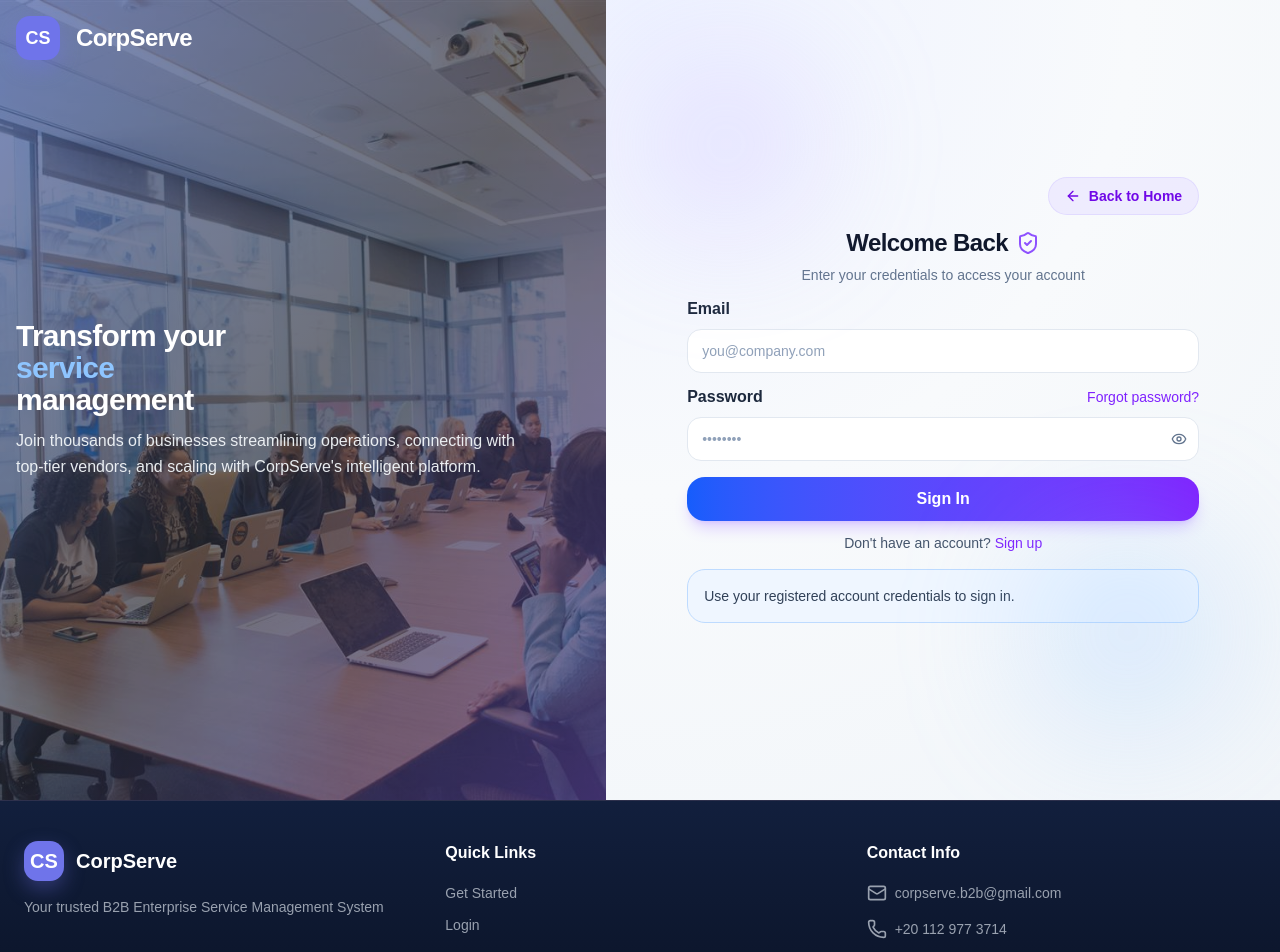
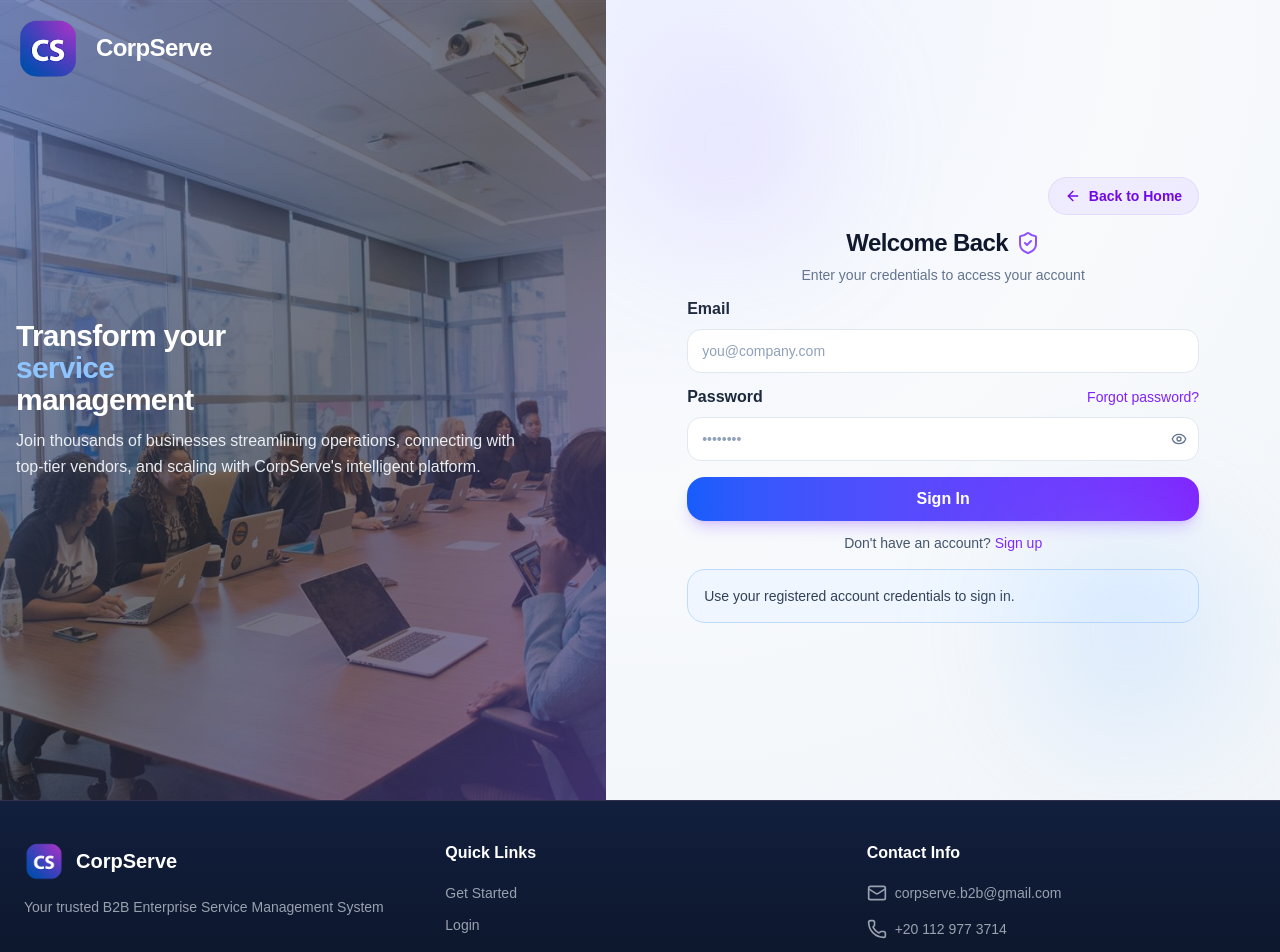
Before and after one commit to yasmin20s/CorpServe-Frontend, a React (Vite) app: page /login in a window 1280 px wide. Shown: the top 952 px of the page. Built offline with nearby package versions, Linux system fonts and the light colour scheme; no server answers.

Commit message:
change logo

```diff
--- a/index.html
+++ b/index.html
@@ -6,7 +6,7 @@
     <title>CorpServe</title>
 
     <!-- Lightweight favicon -->
-    <link rel="icon" type="image/svg+xml" href="/favicon.svg" />
+    <link rel="icon" type="image/svg+xml" href="/logo3.png" />
 
   </head>
 
--- a/src/app/components/AppFooter.jsx
+++ b/src/app/components/AppFooter.jsx
@@ -11,9 +11,9 @@ export default function AppFooter() {
               <a
                 href="/"
                 aria-label="Go to home"
-                className="cs-brand-badge flex h-10 w-10 items-center justify-center rounded-xl transition-transform hover:scale-105"
+                className="flex h-10 w-10 items-center justify-center transition-transform hover:scale-105"
               >
-                <span className="text-xl font-bold text-white">CS</span>
+                <img src="/logo2.png" alt="CorpServe Logo" className="h-full w-full object-contain" />
               </a>
               <h4 className="text-xl font-bold text-white">CorpServe</h4>
             </div>
--- a/src/app/components/DashboardLayout.jsx
+++ b/src/app/components/DashboardLayout.jsx
@@ -204,8 +204,8 @@ export default function DashboardLayout({ children, menuItems, userRole }) {
       <header className={theme.headerClass}>
         <div className="h-full px-3 sm:px-4 lg:px-6 flex items-center justify-between gap-2">
           <div className="flex items-center gap-3">
-            <a href="/" className="cs-brand-badge flex h-9 w-9 items-center justify-center rounded-lg transition-transform hover:scale-105">
-              <span className="text-sm font-bold text-white">CS</span>
+            <a href="/" className="flex h-9 w-9 items-center justify-center transition-transform hover:scale-105">
+              <img src="/logo2.png" alt="CorpServe Logo" className="h-full w-full object-contain" />
             </a>
             <h1 className={`hidden text-base sm:text-lg lg:text-xl font-semibold sm:block ${theme.brandTitleClass}`}>CorpServe</h1>
 
--- a/src/app/pages/auth/ForgotPassword.jsx
+++ b/src/app/pages/auth/ForgotPassword.jsx
@@ -27,8 +27,8 @@ export default function ForgotPassword() {
     <div className="min-h-dvh bg-[#f4f5f8] px-4 py-4 sm:px-6 sm:py-5 lg:flex lg:h-dvh lg:flex-col lg:justify-center lg:overflow-y-auto lg:px-8 lg:py-4 xl:px-10">
       <div className="mx-auto flex w-full max-w-[1140px] items-center justify-between">
         <div className="flex items-center gap-3">
-          <div className="cs-brand-badge flex h-10 w-10 items-center justify-center rounded-xl text-lg font-bold text-white sm:h-11 sm:w-11 sm:text-xl">
-            CS
+          <div className="flex h-16 w-16 items-center justify-center">
+            <img src="/logo2.png" alt="CorpServe Logo" className="h-full w-full object-contain" />
           </div>
           <h1 className="text-2xl font-black tracking-tight text-black sm:text-2xl">CorpServe</h1>
         </div>
--- a/src/app/pages/auth/Login.jsx
+++ b/src/app/pages/auth/Login.jsx
@@ -91,8 +91,8 @@ export default function Login() {
 
         <div className="absolute inset-x-0 top-0 p-6 xl:p-8 [@media(max-height:820px)]:p-4">
           <div className="flex items-center gap-4 text-white">
-            <div className="cs-brand-badge flex h-11 w-11 items-center justify-center rounded-xl text-lg font-bold text-white ring-1 ring-white/30">
-              CS
+            <div className="flex h-16 w-16 items-center justify-center">
+              <img src="/logo2.png" alt="CorpServe Logo" className="h-full w-full object-contain" />
             </div>
             <h1 className="text-3xl font-extrabold tracking-tight text-white xl:text-4xl [@media(max-height:820px)]:text-2xl">CorpServe</h1>
           </div>
--- a/src/app/pages/auth/ResetPassword.jsx
+++ b/src/app/pages/auth/ResetPassword.jsx
@@ -83,10 +83,10 @@ export default function ResetPassword() {
 
         <div className="mx-auto flex w-full max-w-[1100px] items-center justify-between px-4 sm:px-6 lg:px-8">
           <div className="flex items-center gap-2.5 text-white">
-            <div className="cs-brand-badge flex h-9 w-9 items-center justify-center rounded-lg text-base font-bold text-white">
-              CS
+            <div className="flex h-14 w-14 items-center justify-center">
+               <img src="/logo2.png" alt="CorpServe Logo" className="h-full w-full object-contain" />
             </div>
-            <h1 className="text-lg font-black tracking-tight text-black sm:text-xl">CorpServe</h1>
+            <h1 className="text-lg font-black tracking-tight text-white sm:text-xl">CorpServe</h1>
           </div>
 
           <Link
--- a/src/app/pages/auth/Signup.jsx
+++ b/src/app/pages/auth/Signup.jsx
@@ -114,8 +114,8 @@ export default function Signup() {
 
         <div className="absolute inset-x-0 top-0 p-6 xl:p-8 [@media(max-height:820px)]:p-4">
           <div className="flex items-center gap-4 text-white">
-            <div className="cs-brand-badge flex h-11 w-11 items-center justify-center rounded-xl text-lg font-bold text-white ring-1 ring-white/30">
-              CS
+            <div className="flex h-16 w-16 items-center justify-center">
+              <img src="/logo2.png" alt="CorpServe Logo" className="h-full w-full object-contain" />
             </div>
             <h1 className="text-3xl font-extrabold tracking-tight text-white xl:text-4xl [@media(max-height:820px)]:text-2xl">CorpServe</h1>
           </div>
--- a/src/app/pages/auth/VendorVerification.jsx
+++ b/src/app/pages/auth/VendorVerification.jsx
@@ -215,8 +215,8 @@ export default function VendorVerification() {
     <div className="min-h-dvh bg-gradient-to-br from-[#f6f4ff] via-[#fff3fb] to-[#eef8ff] px-4 pb-8 pt-5 dark:bg-gradient-to-b dark:from-[#242042] dark:via-[#322b57] dark:to-[#463366] sm:px-6 sm:pb-10 sm:pt-6 lg:px-8 lg:pb-12 lg:pt-5 xl:px-10">
       <div className="mx-auto flex w-full max-w-[1140px] items-center justify-between">
         <div className="flex items-center gap-3">
-          <div className="cs-brand-badge flex h-12 w-12 items-center justify-center rounded-xl text-2xl font-bold text-white sm:h-[52px] sm:w-[52px] sm:text-2xl">
-            CS
+          <div className="flex h-[52px] w-[52px] items-center justify-center">
+            <img src="/logo2.png" alt="CorpServe Logo" className="h-full w-full object-contain" />
           </div>
           <h1 className="text-2xl font-black tracking-tight text-black dark:text-slate-100 sm:text-3xl">CorpServe</h1>
         </div>
--- a/src/app/pages/public/LandingPage.jsx
+++ b/src/app/pages/public/LandingPage.jsx
@@ -301,9 +301,9 @@ export default function LandingPage() {
           <a
             href="/"
             aria-label="Go to home"
-            className="cs-brand-badge flex h-10 w-10 items-center justify-center rounded-xl transition-transform hover:scale-105"
+            className="flex h-10 w-10 items-center justify-center transition-transform hover:scale-105"
           >
-            <span className="text-sm font-bold text-white">CS</span>
+            <img src="/logo2.png" alt="CorpServe Logo" className="h-full w-full object-contain" />
           </a>
           <h1 className="text-2xl font-bold text-black dark:text-white">CorpServe</h1>
         </div>
@@ -656,9 +656,9 @@ export default function LandingPage() {
               <a
                 href="/"
                 aria-label="Go to home"
-                className="cs-brand-badge flex h-10 w-10 items-center justify-center rounded-xl transition-transform hover:scale-105"
+                className="flex h-10 w-10 items-center justify-center transition-transform hover:scale-105"
               >
-                <span className="text-white text-xl font-bold">CS</span>
+                <img src="/logo2.png" alt="CorpServe Logo" className="h-full w-full object-contain" />
               </a>
               <h4 className="text-xl font-bold text-white">CorpServe</h4>
             </div>
```
Also changed, not shown: public/logo2.png (added), public/logo3.png (added).
